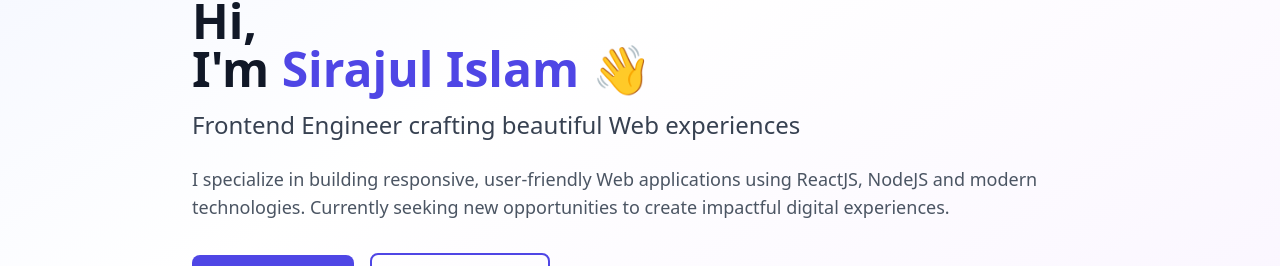
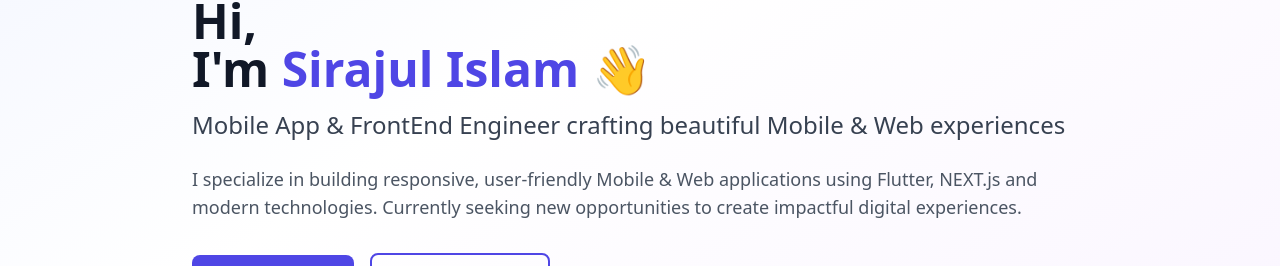
Before and after one commit to siraajul/portfolio_tsx, a React (Vite) app: page / in a window 1280 px wide. Shown: the part 401-667 px from the top of the page. Built offline with nearby package versions, Linux system fonts and the light colour scheme.

Commit message:
Update Hero.tsx

```diff
--- a/src/components/Hero.tsx
+++ b/src/components/Hero.tsx
@@ -24,11 +24,11 @@ export default function Hero() {
                 <span className="text-indigo-600">Sirajul Islam</span> 👋
               </h1>
               <h2 className="text-xl sm:text-2xl text-gray-700 mb-6">
-                Frontend Engineer crafting beautiful Web experiences
+                Mobile App & FrontEnd Engineer crafting beautiful Mobile & Web experiences
               </h2>
               <p className="text-base sm:text-lg text-gray-600 mb-8">
-                I specialize in building responsive, user-friendly Web
-                applications using ReactJS, NodeJS and modern technologies.
+                I specialize in building responsive, user-friendly Mobile & Web
+                applications using Flutter, NEXT.js and modern technologies.
                 Currently seeking new opportunities to create impactful digital
                 experiences.
               </p>
```
